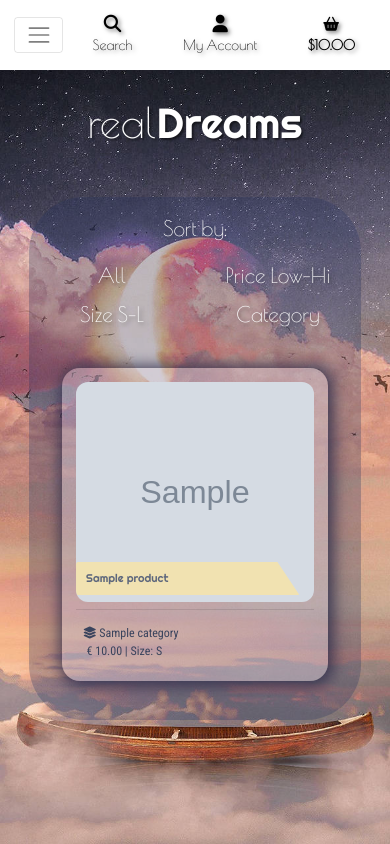
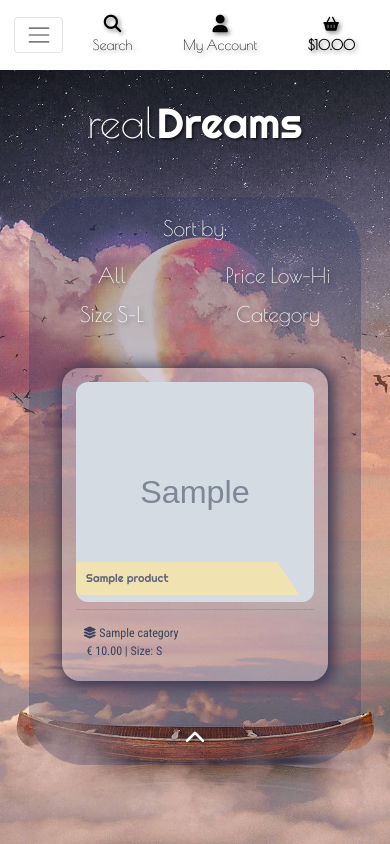
Before and after one commit to DebbieBergstrom/realDreamsCo, a Django app: template products/templates/products/products.html in a window 390 px wide. Run offline with Django 3.2, Linux system fonts and the light colour scheme; tables that the repository leaves empty hold one stand-in row (values such as "Sample post"); the template is opened without the code that fills it: values that come from a table or form of the project are taken from there, most other values are stand-ins (such as "Sample title", 1, 10 or a date in 2020); grey boxes marked "Sample" are stand-in pictures; some libraries are stand-ins or nearby versions.

Commit message:
#41 feat(products): add a back to top icon at page bottom for smaller screens

```diff
--- a/products/templates/products/products.html
+++ b/products/templates/products/products.html
@@ -14,7 +14,7 @@
 {% block body_class %}viewport-cover{% endblock %}
 {% block content %}
 <!-- <div class="overlay"></div> -->
-<div class="container-fluid">
+<div class="container-fluid" id="top">
     <div class="row">
         <div class="col text-center m-4 product-title products-header">
             <h1 class="d-block d-md-inline m-3 fade-in-product">
@@ -58,7 +58,6 @@
                 </div>
             </div>
         </div>
-
 
         <!-- Products Display Section -->
         <div class="row justify-content-center p-1">
@@ -105,11 +104,17 @@
                         </div>
                     </div>
                     {% endfor %}
+                    <!-- Back to Top Button -->
+                    <div class="col-12 text-center">
+                        <a href="#top" class="sort-nav-link d-block d-md-none"
+                            aria-label="Back to Top">
+                            <i class="fas fa-chevron-up"></i>
+                        </a>
+                    </div>
                 </div>
             </div>
         </div>
     </div>
-
 </div>
 
 {% endblock %}
--- a/static/css/base.css
+++ b/static/css/base.css
@@ -15,6 +15,7 @@
 
 html {
     height: 100%;
+    scroll-behavior: smooth;
 }
 
 body.default-background {
```
